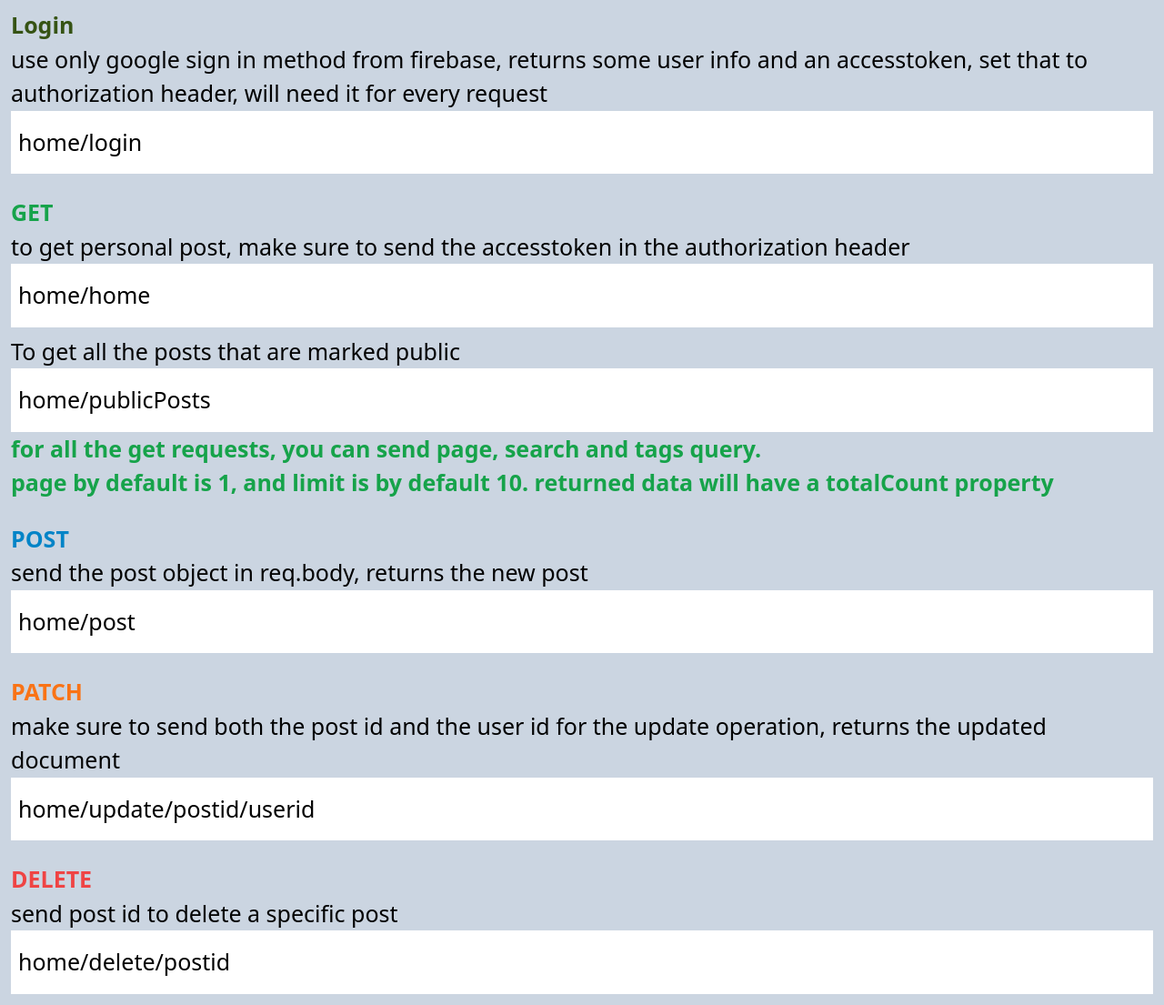
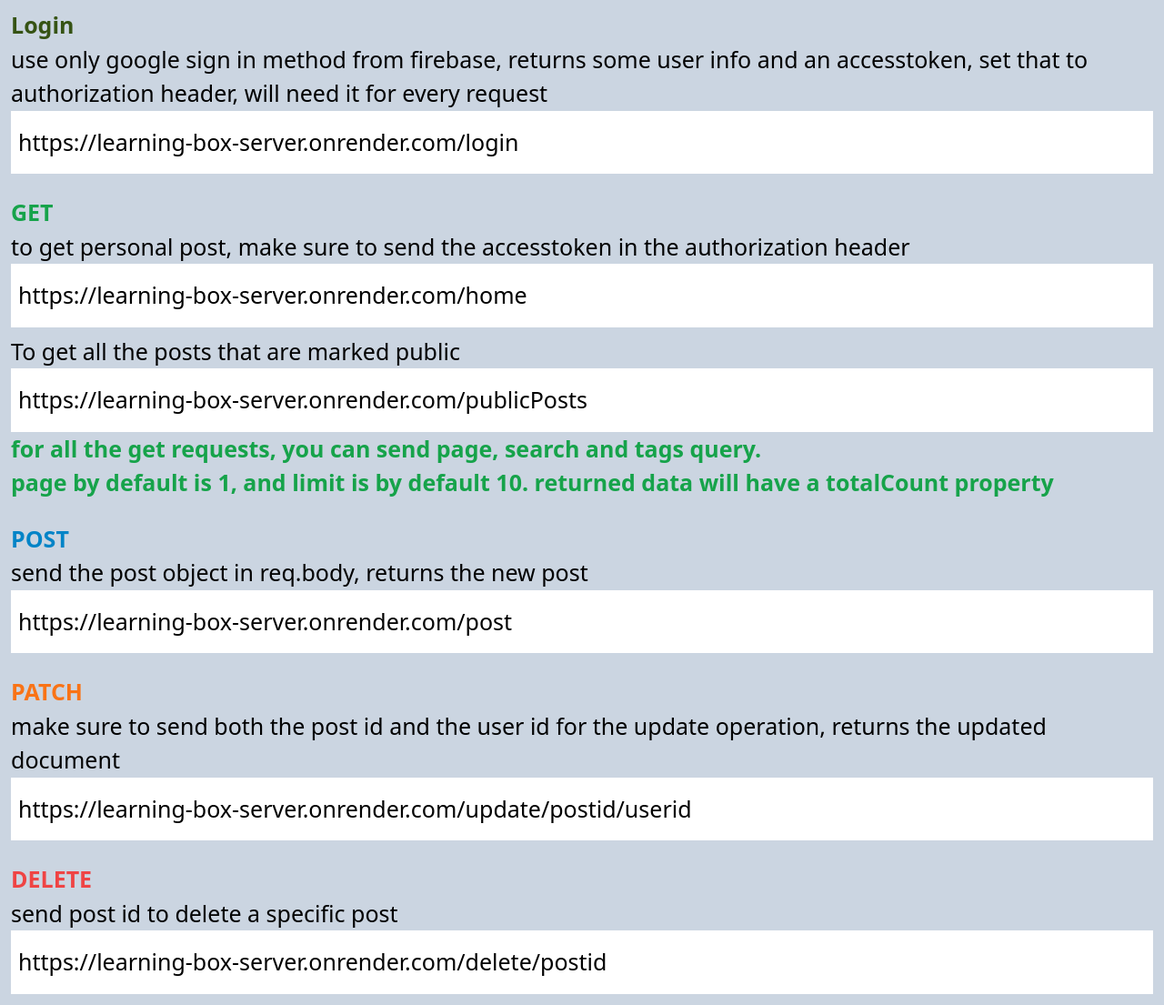
Before and after one commit to masummim50/Learning-Box-Server, a website: page public/index.html in a window 1280 px wide. Shown: the part 93-1198 px from the top of the page at 91% size. Drawn offline with nearby package versions, Linux system fonts and the light colour scheme.

Commit message:
link added

```diff
--- a/public/index.html
+++ b/public/index.html
@@ -17,31 +17,31 @@
     <div class="p-3">
         <h3 class="text-lime-900 font-bold">Login</h3>
         <p>use only google sign in method from firebase, returns some user info and an accesstoken, set that to authorization header, will need it for every request</p>
-        <input type="text" disabled class="bg-white w-[100%] px-2 py-4" value="home/login">
+        <input type="text" disabled class="bg-white w-[100%] px-2 py-4" value="https://learning-box-server.onrender.com/login">
     </div>
     <div class="p-3">
         <h3 class="text-green-600 font-bold">GET</h3>
         <p>to get personal post, make sure to send the accesstoken in the authorization header</p>
-        <input type="text" disabled class="bg-white w-[100%] px-2 py-4 mb-2" value="home/home">
+        <input type="text" disabled class="bg-white w-[100%] px-2 py-4 mb-2" value="https://learning-box-server.onrender.com/home">
         <p>To get all the posts that are marked public</p>
-        <input type="text" disabled class="bg-white w-[100%] px-2 py-4" value="home/publicPosts">
+        <input type="text" disabled class="bg-white w-[100%] px-2 py-4" value="https://learning-box-server.onrender.com/publicPosts">
         <p class="text-green-600 font-semibold">for all the get requests, you can send page, search and tags query.<br/> page by default is 1, and limit is by default 10. returned data will have a totalCount property </p>
     </div>
     <div class="p-3">
         <h3 class="text-sky-600 font-bold">POST</h3>
         <p>send the post object in req.body, returns the new post</p>
-        <input type="text" disabled class="bg-white w-[100%] px-2 py-4" value="home/post">
+        <input type="text" disabled class="bg-white w-[100%] px-2 py-4" value="https://learning-box-server.onrender.com/post">
     </div>
     <div class="p-3">
         <h3 class="text-orange-500 font-bold">PATCH</h3>
         <p>make sure to send both the post id and the user id for the update operation, returns the updated document</p>
-        <input type="text" disabled class="bg-white w-[100%] px-2 py-4" value="home/update/postid/userid">
+        <input type="text" disabled class="bg-white w-[100%] px-2 py-4" value="https://learning-box-server.onrender.com/update/postid/userid">
     </div>
 
     <div class="p-3">
         <h3 class="text-red-500 font-bold">DELETE</h3>
         <p>send post id to delete a specific post</p>
-        <input type="text" disabled class="bg-white w-[100%] px-2 py-4" value="home/delete/postid">
+        <input type="text" disabled class="bg-white w-[100%] px-2 py-4" value="https://learning-box-server.onrender.com/delete/postid">
     </div>
 </body>
 </html>
```
